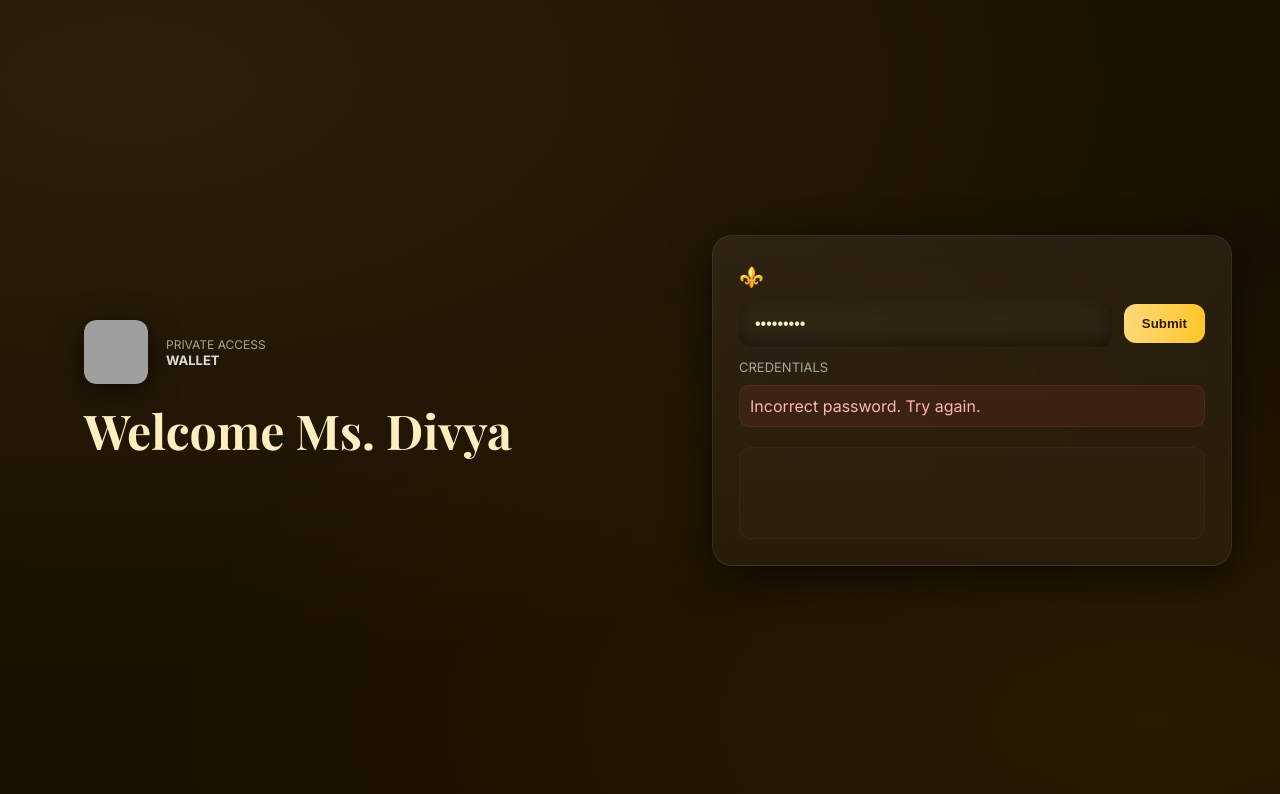
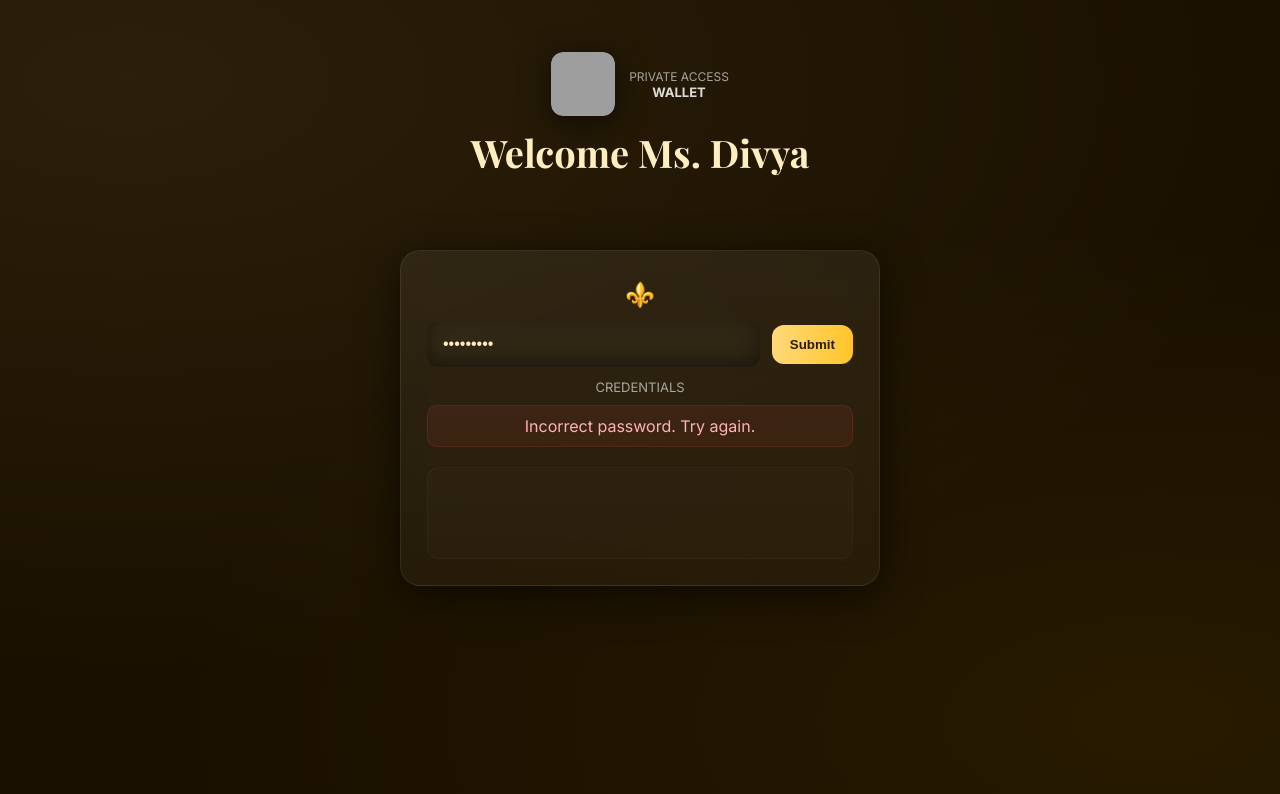
Before and after one commit to siddyy001-crypto/golden-password-page, a plain HTML site: page index.html in a window 1280 px wide. Both pictures are taken after typing "Sample123" into the empty fields and a click on the button "Submit". Drawn offline with nearby package versions, Linux system fonts and the light colour scheme; grey boxes are pictures that could not be loaded.

Commit message:
Update index.html

```diff
--- a/index.html
+++ b/index.html
@@ -4,10 +4,13 @@
   <meta charset="utf-8" />
   <meta name="viewport" content="width=device-width,initial-scale=1" />
   <title>Password Reveal — Golden Luxury</title>
+
   <link rel="preconnect" href="https://fonts.googleapis.com">
   <link rel="preconnect" href="https://fonts.gstatic.com" crossorigin>
   <link href="https://fonts.googleapis.com/css2?family=Playfair+Display:wght@400;700;900&family=Inter:wght@300;400;600;700&display=swap" rel="stylesheet">
+
   <script src="https://unpkg.com/gsap@3.12.2/dist/gsap.min.js"></script>
+
   <style>
     :root{
       --bg1:#1a1000;--bg2:#261a00;
@@ -15,56 +18,206 @@
       --glass:rgba(255,255,255,0.06);--glass-2:rgba(255,255,255,0.03);
       --glass-border:rgba(255,255,255,0.08);--gold:#ffd97a;--glass-blur:12px;
     }
+
     *{box-sizing:border-box}
-    html,body{height:100%;margin:0;font-family:Inter,system-ui,Arial;background:radial-gradient(1200px 600px at 10% 10%,rgba(255,215,122,0.08),transparent),radial-gradient(1000px 500px at 90% 90%,rgba(255,187,0,0.06),transparent),var(--bg1);color:#fff4d6}
-    .stage{min-height:100vh;display:grid;grid-template-columns:1fr 520px;gap:40px;align-items:center;padding:48px;position:relative;overflow:hidden}
-    canvas#particles{position:absolute;inset:0;z-index:0;opacity:0.55;mix-blend-mode:screen}
-    .hero{z-index:2;padding:28px 36px}
-    .brand{display:flex;gap:18px;align-items:center}
-    .logo{width:64px;height:64px;border-radius:12px;overflow:hidden;box-shadow:0 6px 30px rgba(0,0,0,0.6);}
-    .logo img{width:100%;height:100%;object-fit:cover;border-radius:12px;}
-    h1{font-family:'Playfair Display';font-weight:700;font-size:48px;line-height:1;margin:22px 0;color:#ffefc0}
-    p.lead{color:rgba(255,255,255,0.8);max-width:720px;font-size:16px;margin:0 0 26px}
-    .card-wrap{z-index:3;display:grid;place-items:center}
-    .card{width:100%;max-width:520px;background:linear-gradient(180deg,var(--glass),var(--glass-2));border-radius:20px;padding:26px;border:1px solid var(--glass-border);backdrop-filter:blur(var(--glass-blur));box-shadow:0 10px 40px rgba(0,0,0,0.6);}
-    .card h2{font-family:'Playfair Display';margin:0 0 12px;font-size:20px;color:#ffefc0}
-    .pwd-row{display:flex;gap:12px;align-items:center}
-    input[type="password"]{flex:1;padding:14px 16px;border-radius:12px;border:none;background:rgba(255,255,255,0.02);color:#ffefc0;font-size:16px;outline:none;box-shadow:inset 0 -6px 18px rgba(0,0,0,0.4)}
-    button.primary{padding:12px 18px;border-radius:12px;border:none;background:var(--accent);background-size:300% 100%;cursor:pointer;color:#2b1b00;font-weight:700}
-    .hint{font-size:13px;color:rgba(255,255,255,0.6);margin-top:12px}
-    .reveal{margin-top:18px;padding:18px;border-radius:12px;background:linear-gradient(180deg,rgba(255,255,255,0.02),rgba(255,255,255,0.01));border:1px solid rgba(255,255,255,0.03);min-height:92px;display:grid;align-items:center}
-    .secret{font-family:'Playfair Display';font-size:20px;line-height:1.25;color:var(--gold);text-shadow:0 6px 20px rgba(0,0,0,0.7);white-space:pre-line}
-    .editable{background:rgba(255,255,255,0.05);border:1px solid rgba(255,255,255,0.1);border-radius:8px;padding:6px 10px;color:var(--gold);font-family:'Playfair Display';font-size:18px;margin-top:6px;min-width:80%;outline:none;}
-    .save-btn{margin-top:8px;padding:6px 12px;border:none;border-radius:8px;background:var(--accent);color:#2b1b00;font-weight:600;cursor:pointer;}
-    .msg{margin-top:12px;padding:10px;border-radius:10px;background:rgba(255,80,80,0.08);color:#ffb3b3;border:1px solid rgba(255,80,80,0.12);display:none}
+
+    html,body{
+      height:100%;margin:0;
+      font-family:Inter,system-ui,Arial;
+      background:radial-gradient(1200px 600px at 10% 10%,rgba(255,215,122,0.08),transparent),
+        radial-gradient(1000px 500px at 90% 90%,rgba(255,187,0,0.06),transparent),
+        var(--bg1);
+      color:#fff4d6;
+    }
+
+    /* ✅ NEW LAYOUT: one column everywhere */
+    .stage{
+      min-height:100vh;
+      display:flex;
+      flex-direction:column;
+      align-items:center;
+      justify-content:flex-start;
+      gap:40px;
+      padding:32px 20px;
+      position:relative;
+      overflow:hidden;
+      max-width:900px;
+      margin:0 auto;
+    }
+
+    canvas#particles{
+      position:absolute;inset:0;z-index:0;
+      opacity:0.55;mix-blend-mode:screen
+    }
+
+    .hero{
+      z-index:2;
+      text-align:center;
+      padding:20px 0;
+      width:100%;
+    }
+
+    .brand{
+      display:flex;
+      gap:14px;
+      align-items:center;
+      justify-content:center;
+      margin-bottom:10px;
+    }
+
+    .logo{
+      width:64px;height:64px;border-radius:12px;
+      overflow:hidden;
+      box-shadow:0 6px 30px rgba(0,0,0,0.6);
+    }
+
+    .logo img{
+      width:100%;height:100%;object-fit:cover;border-radius:12px;
+    }
+
+    h1{
+      font-family:'Playfair Display';
+      font-weight:700;
+      font-size:38px;
+      line-height:1;
+      margin:18px 0;
+      color:#ffefc0;
+    }
+
+    .lead{height:1px;color:transparent}
+
+    .card-wrap{
+      width:100%;
+      display:flex;
+      justify-content:center;
+      z-index:3;
+    }
+
+    .card{
+      width:100%;
+      max-width:480px;
+      background:linear-gradient(180deg,var(--glass),var(--glass-2));
+      border-radius:20px;
+      padding:26px;
+      border:1px solid var(--glass-border);
+      backdrop-filter:blur(var(--glass-blur));
+      box-shadow:0 10px 40px rgba(0,0,0,0.6);
+    }
+
+    .card h2{
+      font-family:'Playfair Display';
+      margin:0 0 12px;
+      font-size:24px;
+      text-align:center;
+      color:#ffefc0;
+    }
+
+    .pwd-row{
+      display:flex;
+      gap:12px;
+      align-items:center;
+    }
+
+    input[type="password"]{
+      flex:1;padding:14px 16px;border-radius:12px;border:none;
+      background:rgba(255,255,255,0.02);color:#ffefc0;font-size:16px;
+      outline:none;
+      box-shadow:inset 0 -6px 18px rgba(0,0,0,0.4)
+    }
+
+    button.primary{
+      padding:12px 18px;border-radius:12px;border:none;
+      background:var(--accent);background-size:300% 100%;
+      cursor:pointer;color:#2b1b00;font-weight:700
+    }
+
+    .hint{
+      font-size:13px;color:rgba(255,255,255,0.6);
+      margin-top:12px;text-align:center;
+    }
+
+    .reveal{
+      margin-top:18px;padding:18px;border-radius:12px;
+      background:linear-gradient(180deg,rgba(255,255,255,0.02),rgba(255,255,255,0.01));
+      border:1px solid rgba(255,255,255,0.03);
+      min-height:92px;display:grid;align-items:center;
+    }
+
+    .secret{
+      font-family:'Playfair Display';
+      font-size:20px;
+      line-height:1.25;
+      color:var(--gold);
+      text-shadow:0 6px 20px rgba(0,0,0,0.7);
+      white-space:pre-line;
+    }
+
+    .editable{
+      background:rgba(255,255,255,0.05);
+      border:1px solid rgba(255,255,255,0.1);
+      border-radius:8px;
+      padding:6px 10px;
+      color:var(--gold);
+      font-family:'Playfair Display';
+      font-size:18px;
+      margin-top:6px;
+      min-width:80%;
+      outline:none;
+    }
+
+    .save-btn{
+      margin-top:8px;
+      padding:6px 12px;
+      border:none;
+      border-radius:8px;
+      background:var(--accent);
+      color:#2b1b00;
+      font-weight:600;
+      cursor:pointer;
+    }
+
+    .msg{
+      margin-top:12px;padding:10px;border-radius:10px;
+      background:rgba(255,80,80,0.08);color:#ffb3b3;
+      border:1px solid rgba(255,80,80,0.12);
+      display:none;
+      text-align:center;
+    }
+
   </style>
 </head>
 <body>
+
   <div class="stage">
     <canvas id="particles"></canvas>
+
     <div class="hero">
       <div class="brand">
-        <div class="logo"><img src="https://i.postimg.cc/VN13TzBp/Chat-GPT-Image-Nov-10-2025-03-05-39-PM.png" alt="Logo"></div>
+        <div class="logo">
+          <img src="https://i.postimg.cc/VN13TzBp/Chat-GPT-Image-Nov-10-2025-03-05-39-PM.png">
+        </div>
         <div>
           <div style="font-size:12px;color:rgba(255,255,255,0.6)">PRIVATE ACCESS</div>
           <div style="font-weight:700;font-size:13px;color:rgba(255,255,255,0.85)">WALLET</div>
         </div>
       </div>
+
       <h1 id="title">Welcome Ms. Divya</h1>
-      <p class="lead"></p>
     </div>
 
     <div class="card-wrap">
-      <div class="card" role="form" aria-labelledby="title">
+      <div class="card">
         <h2>⚜️</h2>
+
         <div class="pwd-row">
-          <input id="pwd" type="password" inputmode="numeric" placeholder="Enter password" aria-label="Password" />
+          <input id="pwd" type="password" inputmode="numeric" placeholder="Enter password" />
           <button id="submit" class="primary">Submit</button>
         </div>
+
         <div class="hint">CREDENTIALS</div>
         <div class="msg" id="msg">Incorrect password. Try again.</div>
 
-        <div class="reveal" id="reveal" aria-live="polite">
+        <div class="reveal">
           <div class="secret" id="secret" style="opacity:0;transform:translateY(8px);"></div>
         </div>
       </div>
@@ -83,10 +236,10 @@
     localStorage.setItem('customP', newVal);
   }
 
-    const pwd = document.getElementById('pwd'),
-          btn = document.getElementById('submit'),
-          msg = document.getElementById('msg'),
-          secretEl = document.getElementById('secret');
+  const pwd=document.getElementById('pwd'),
+        btn=document.getElementById('submit'),
+        msg=document.getElementById('msg'),
+        secretEl=document.getElementById('secret');
 
   function typeWriterEffect(text, element, delay = 50, callback) {
     element.textContent = '';
@@ -101,31 +254,33 @@
     type();
   }
 
-    function showSecret() {
-      msg.style.display = 'none';
-      secretEl.style.opacity = 1;
-      secretEl.style.transform = 'translateY(0)';
+  function showSecret(){
+    msg.style.display='none';
+    secretEl.style.opacity=1;
+    secretEl.style.transform='translateY(0)';
+
     const text = `${EMAIL_LINE}\n${getCustomP()}`;
-      secretEl.textContent = '';
+
+    secretEl.textContent='';
     typeWriterEffect(text, secretEl, 40, () => {
-        const input = document.createElement('input');
-        input.className = 'editable';
-        input.id = 'editableP';
-        input.value = getCustomP();
+      const input=document.createElement('input');
+      input.className='editable';
+      input.id='editableP';
+      input.value=getCustomP();
 
-        const saveBtn = document.createElement('button');
-        saveBtn.className = 'save-btn';
-        saveBtn.id = 'saveP';
-        saveBtn.textContent = 'Save';
+      const saveBtn=document.createElement('button');
+      saveBtn.className='save-btn';
+      saveBtn.id='saveP';
+      saveBtn.textContent='Save';
 
       secretEl.appendChild(document.createElement('br'));
       secretEl.appendChild(input);
       secretEl.appendChild(document.createElement('br'));
       secretEl.appendChild(saveBtn);
 
-        saveBtn.addEventListener('click', () => {
-          const newVal = input.value.trim();
-          if (newVal) {
+      saveBtn.addEventListener('click',()=>{
+        const newVal=input.value.trim();
+        if(newVal){
           setCustomP(newVal);
           alert('Saved!');
         }
@@ -142,9 +297,14 @@
   btn.addEventListener('click',()=>{
     const v=pwd.value.trim();
     if(!v){pwd.focus();return;}
-      if(v===CORRECT){showSecret();}else{showError();}
+    if(v===CORRECT){showSecret();} else {showError();}
   });
-    pwd.addEventListener('keydown',(e)=>{if(e.key==='Enter'){btn.click();}});
+
+  pwd.addEventListener('keydown',(e)=>{
+    if(e.key==='Enter'){btn.click();}
+  });
+
 </script>
+
 </body>
 </html>
```
Lines whose indentation alone changed are shown as unchanged.
